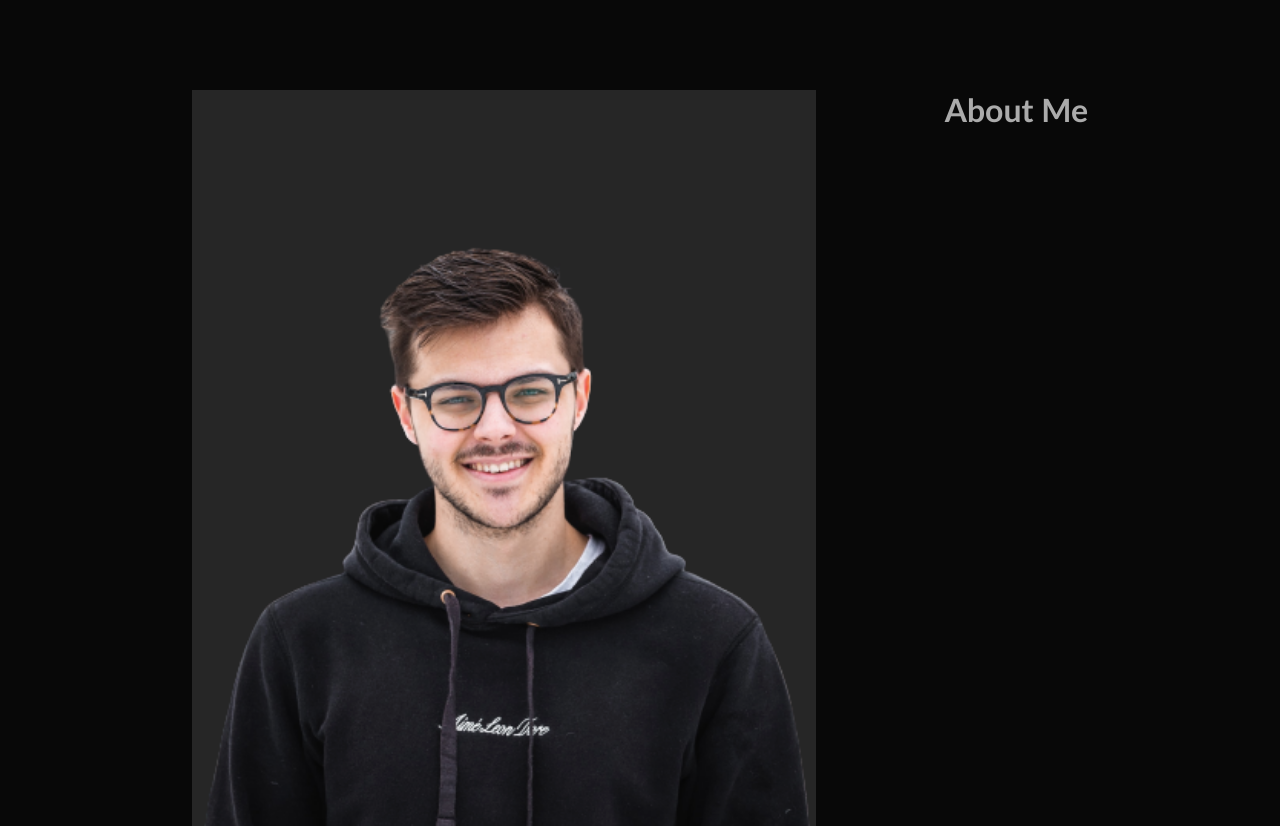
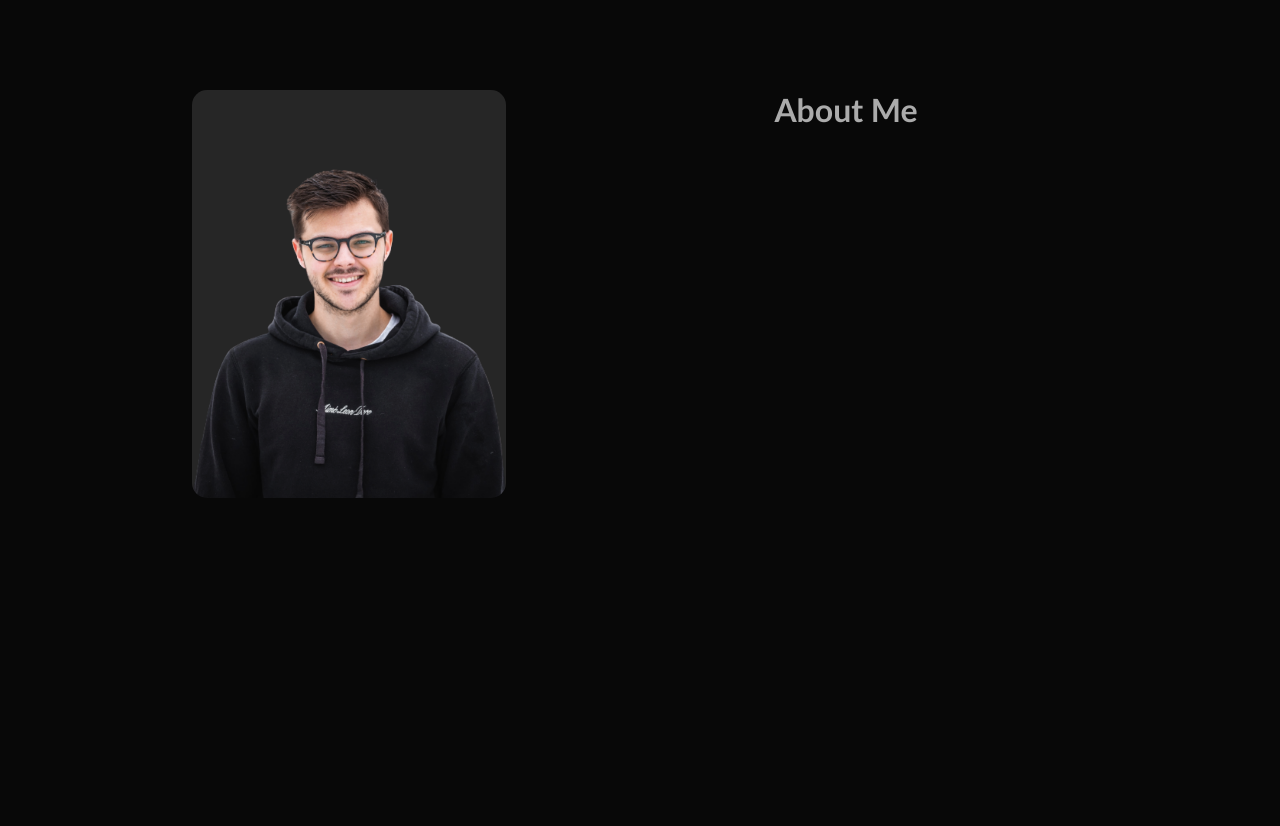
Before and after one commit to azim-cmd/portfolio3, a plain HTML site: page index.html in a window 1280 px wide. Shown: the part 800-1626 px from the top of the page. After the commit the page ends 1391 px from the top, so only its background shows below. Drawn offline with Linux system fonts and the light colour scheme.

Commit message:
About Me section user image border radius changed

```diff
--- a/style.css
+++ b/style.css
@@ -89,5 +89,10 @@ nav ul li a:hover::after{
 }
 
 .about-col-1{
+    flex-basis: 35%;
+}
 
+.about-col-1 img{
+    width: 100%;
+    border-radius: 15px;
 }
```
